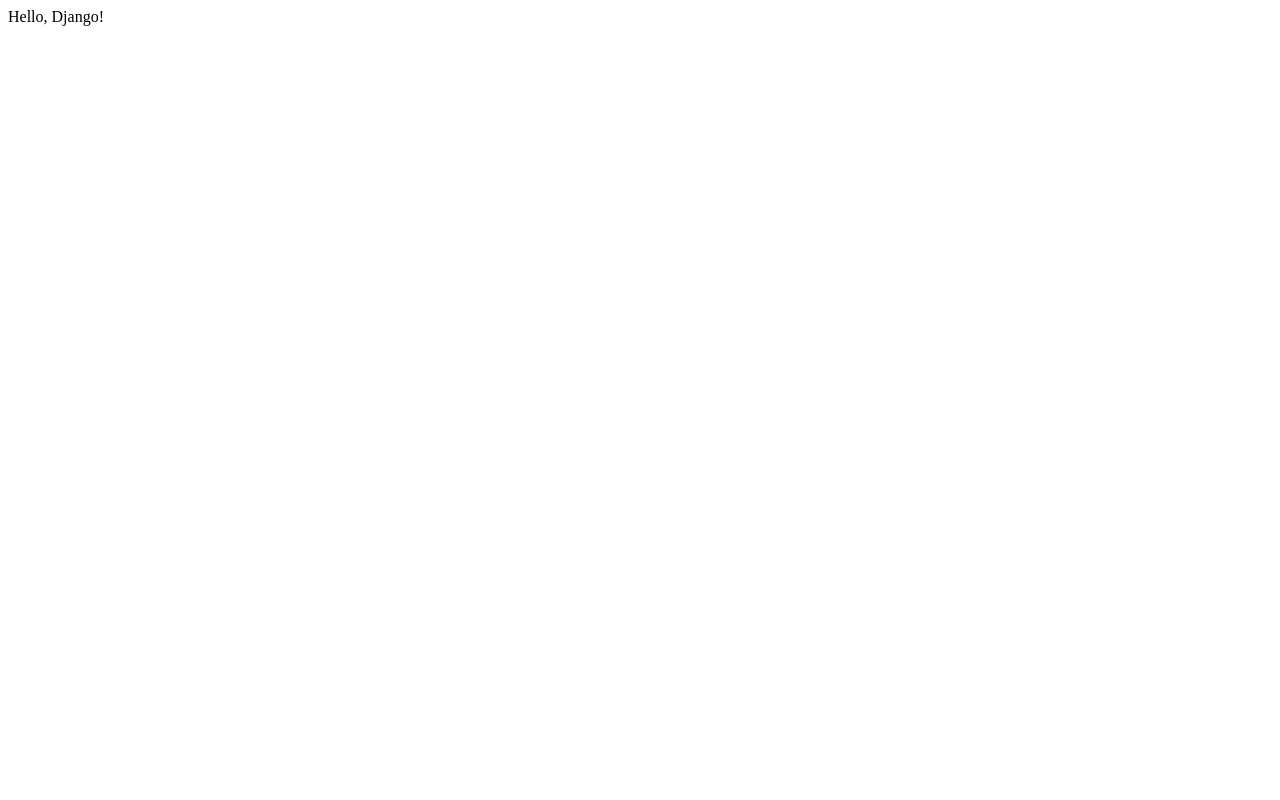
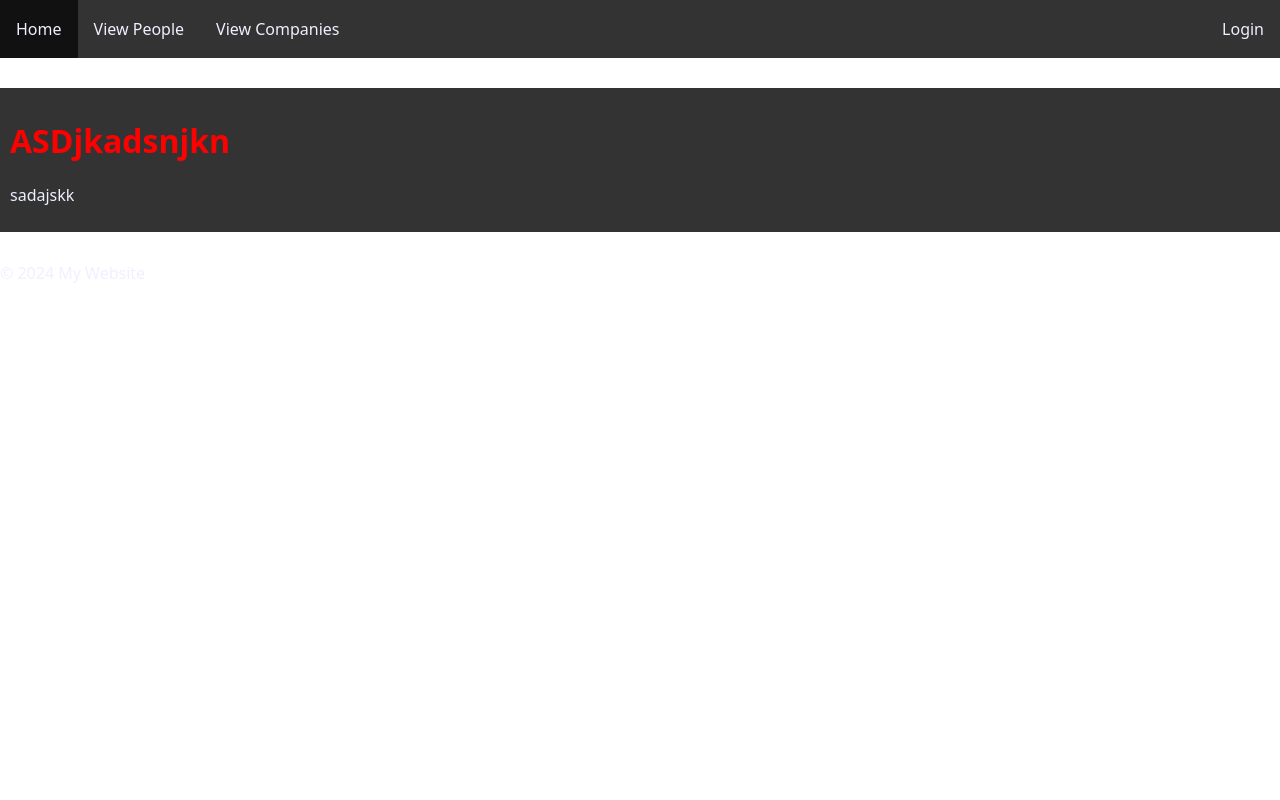
Before and after one commit to JoshMono/Christmas-Project, a Django app: page / in a window 1280 px wide. Before the commit the page is almost empty. Run offline with Django 5.2, Linux system fonts and the light colour scheme.

Commit message:
Add block content and layout

```diff
--- /dev/null
+++ b/web_app/static/web_app/css/style.css
@@ -0,0 +1,46 @@
+
+.content {
+
+    margin: 30px 0px;
+    padding: 10px;
+
+    background-color: #333  ;
+}
+
+html {
+    font-family: system-ui, -apple-system, BlinkMacSystemFont, 'Segoe UI', Roboto, Oxygen, Ubuntu, Cantarell, 'Open Sans', 'Helvetica Neue', sans-serifS;
+}
+
+body {
+    margin: 0;
+    color: #EFF0FF;
+}
+
+.navigationBar ul {
+    list-style-type: none;
+    margin: 0;
+    padding: 0;
+    background-color: #333;
+    overflow: hidden;
+
+}
+
+.navigationBar ul li {
+    float: left;
+}
+
+.navigationBar ul li a {
+    display: block;
+    color: #EFF0FF;
+    text-align: center;
+    padding: 18px 16px;
+    text-decoration: none;
+}
+
+.navigationBar ul li a:hover {
+    background-color: #111;
+}
+
+h1 {
+    color: #ff0000;
+}
--- /dev/null
+++ b/web_app/templates/web_app/index.html
@@ -0,0 +1,12 @@
+{% extends 'web_app/layout.html' %}
+
+{% load static %}
+
+{% block title %}Home{% endblock %}
+
+{% block content %}
+
+<h1>ASDjkadsnjkn</h1>
+<p>sadajskk</p>
+
+{% endblock %}
--- /dev/null
+++ b/web_app/templates/web_app/layout.html
@@ -0,0 +1,35 @@
+<!DOCTYPE html>
+<html lang="en">
+
+<head>
+    {% load static %}
+    <meta charset="utf-8"/>
+    <meta name="viewport" content="width=device-width, initial-scale=1.0"/>
+    <title>{% block title %}My Website{% endblock %}</title>
+    <link rel="stylesheet" href="{% static 'web_app/css/style.css' %}"/>
+</head>
+
+<body>
+    <!-- Nav Bar -->
+    <nav class="navigationBar">
+        <ul>
+            <li><a href="/">Home</a></li>
+            <li><a href="{% url 'view_people' %}">View People</a></li>
+            <li><a href="{% url 'view_companies' %}">View Companies</a></li>
+            <li style="float: right;"><a  href="{% url 'view_companies' %}">Login</a></li>
+        </ul>
+    </nav>
+
+    <!-- Main Content -->
+
+    <div class="content">
+        {% block content %}
+        {% endblock %}
+    </div>
+
+    <!-- Footer -->
+    <footer>
+        <p>&copy; 2024 My Website</p>
+    </footer>
+
+</body>
--- a/web_app/views.py
+++ b/web_app/views.py
@@ -7,7 +7,7 @@ from django.core.exceptions import ObjectDoesNotExist
 
 # Create your views here.
 def home(request):
-    return HttpResponse("Hello, Django!")
+    return render(request, "web_app/index.html")
 
 def view_people(request):
     context = {}
```
Also changed, not shown: web_app/templates/web_app/view_companies.html (+9 -4 lines), web_app/templates/web_app/view_company.html (+9 -5 lines), web_app/templates/web_app/view_people.html (+9 -4 lines), db.sqlite3.
